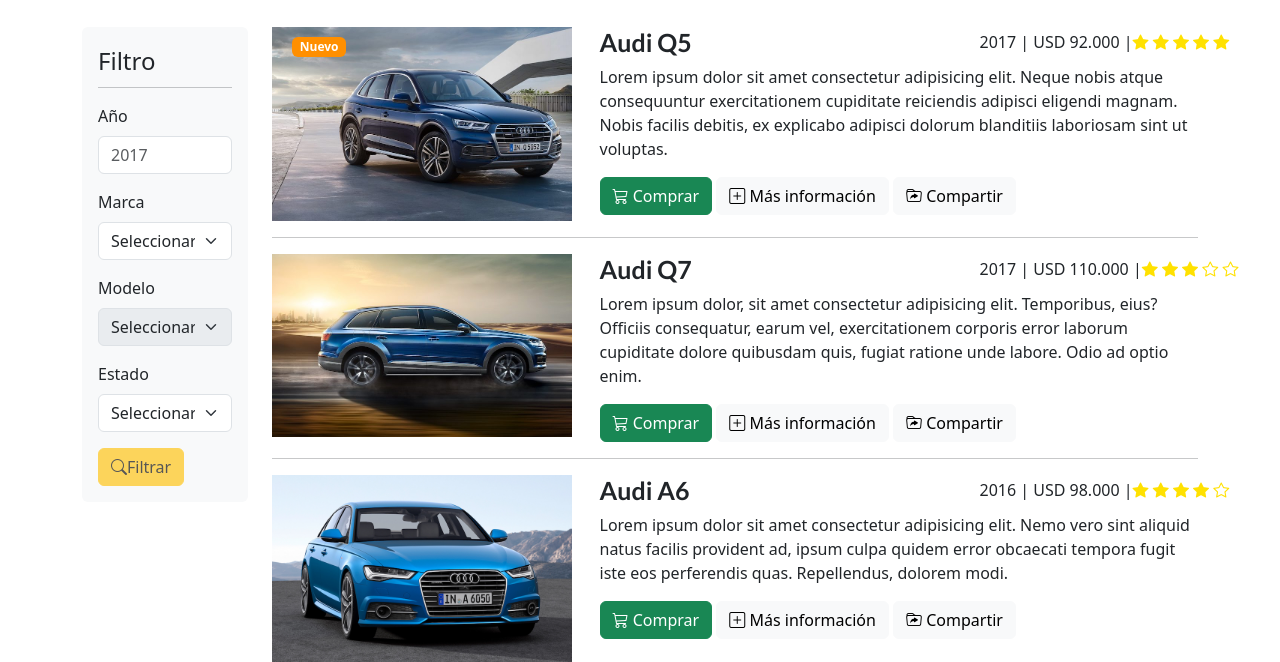
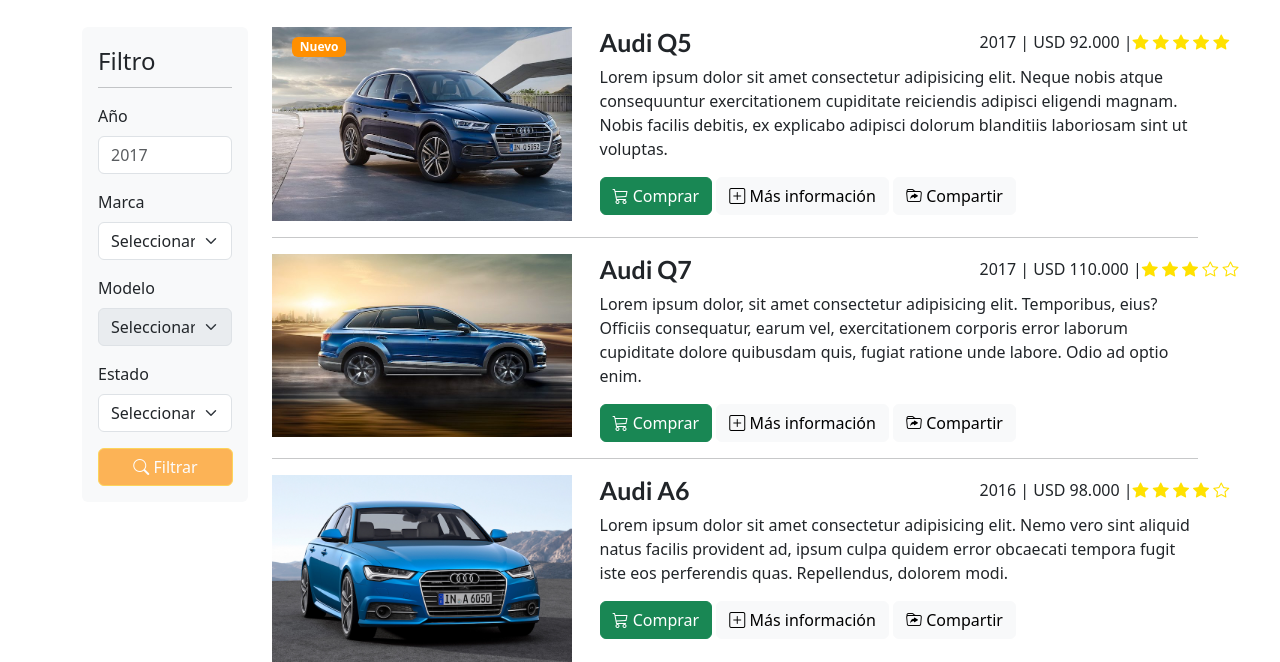
Before and after one commit to Nico2santos/Proyecto-final, a plain HTML site: page ventas.html in a window 1280 px wide. Shown: the part 154-816 px from the top of the page. Drawn offline with nearby package versions, Linux system fonts and the light colour scheme; a script that the page names is missing.

Commit message:
button filter changes

```diff
--- a/css/styles.css
+++ b/css/styles.css
@@ -111,6 +111,9 @@ h6 {
 }
 
 /*Ventas*/
+.button-filter {
+  width: 135px;
+}
 
 .q5-2017 {
   width: 300px;
--- a/ventas.html
+++ b/ventas.html
@@ -134,8 +134,8 @@
                   </select>
                 </div>
                 <div class="mb-3"></div>
-                <button type="submit" class="btn btn-warning">
-                  <i class="bi bi-search"></i>Filtrar
+                <button type="submit" class="button-filter btn btn-warning text-white" style="background-color: #ff8f00;">
+                  <i class="bi bi-search"></i> Filtrar
                 </button>
               </fieldset>
             </form>
```
